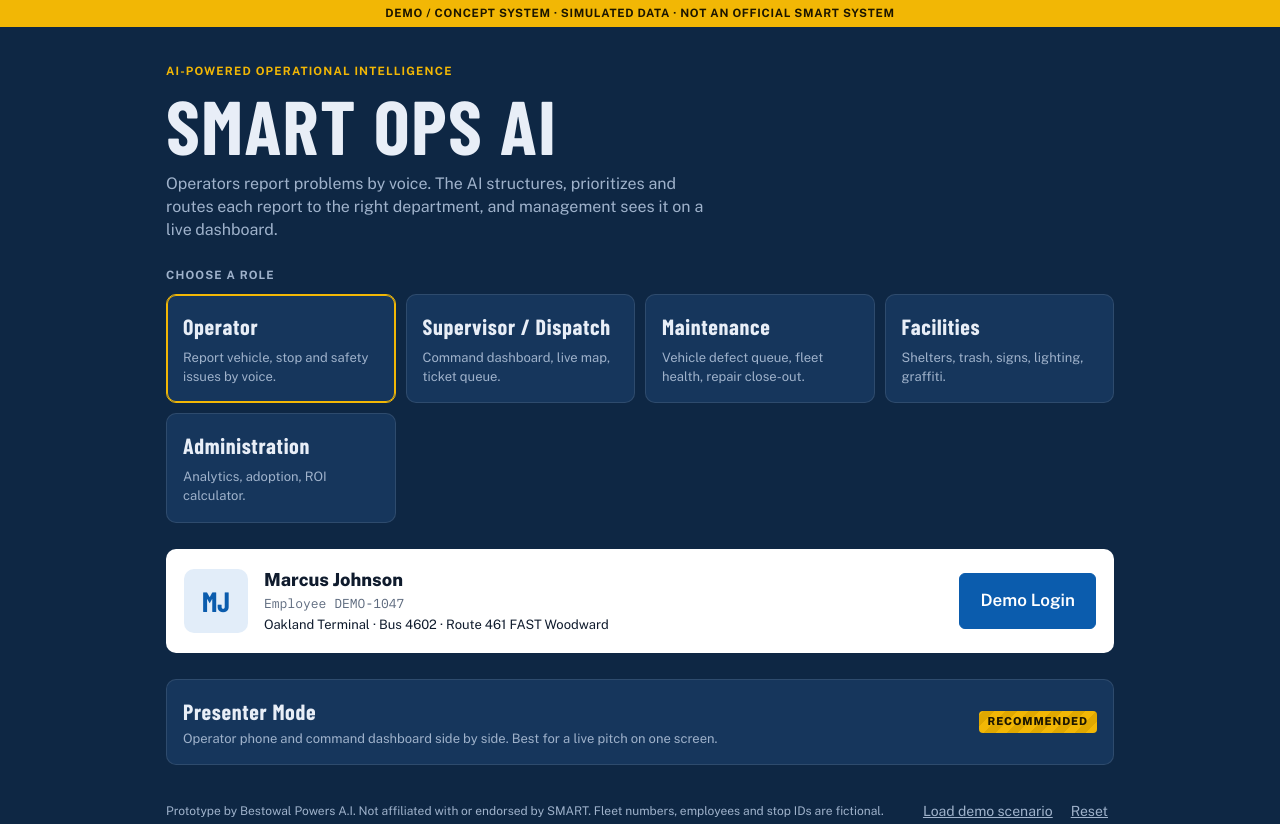
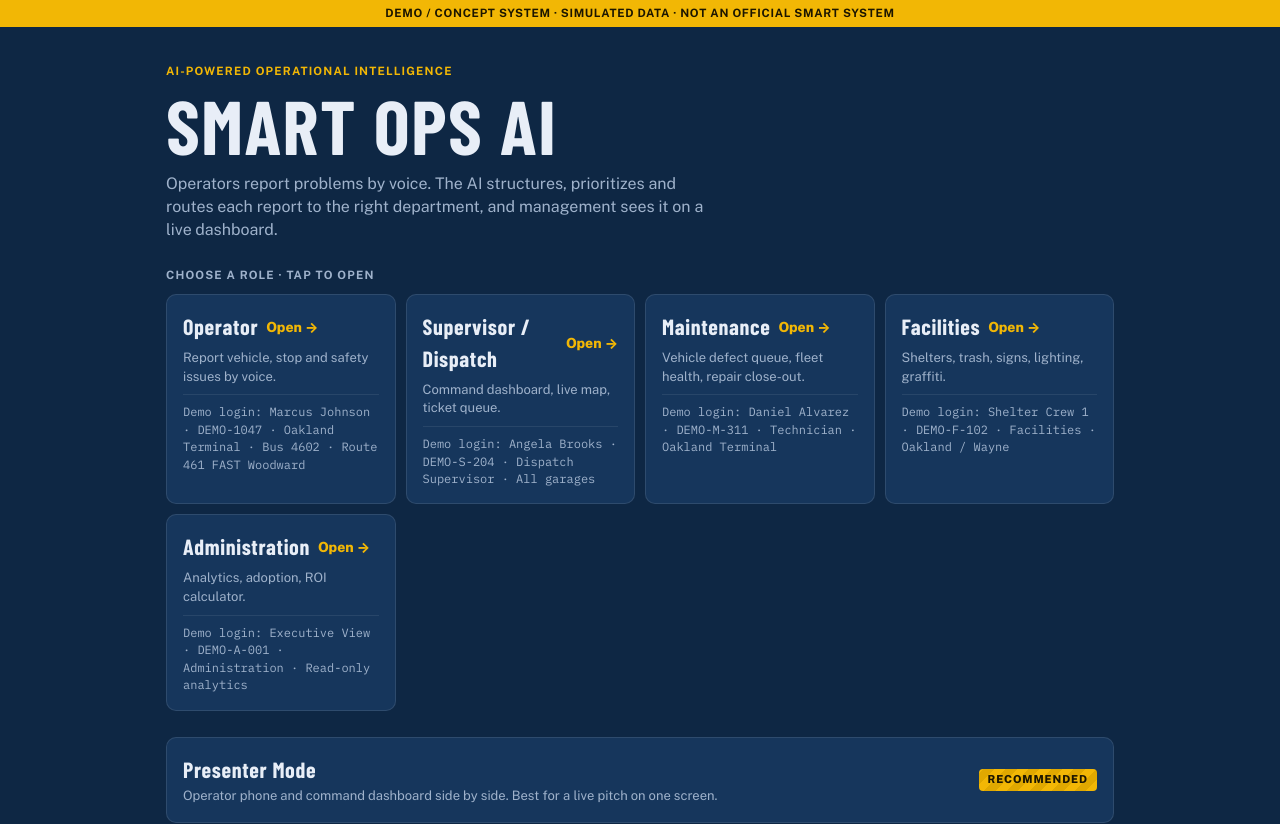
Before and after one commit to Stackedtv1/smart-ops-ai, a React (Vite) app: page / in a window 1280 px wide. Shown: the top 824 px of the page. Built offline with nearby package versions, Linux system fonts and the light colour scheme.

Commit message:
Login: role boxes open their screen in one tap; Switch role link on operator home
Co-Authored-By: Claude Opus 5.5 <noreply@anthropic.com>
Claude-Session: https://claude.ai/code/session_01J7uK1Qzv5owzEwULhTLvoz

```diff
--- a/src/lib/router.jsx
+++ b/src/lib/router.jsx
@@ -59,7 +59,8 @@ export function NavProvider({ initial = '/', syncHash = false, scrollTarget = nu
     [syncHash]
   );
 
-  const value = useMemo(() => ({ path, go, back }), [path, go, back]);
+  // embedded = a nested navigator (e.g. the phone inside Presenter Mode)
+  const value = useMemo(() => ({ path, go, back, embedded: !syncHash }), [path, go, back, syncHash]);
   return <NavCtx.Provider value={value}>{children}</NavCtx.Provider>;
 }
 
--- a/src/pages/Login.jsx
+++ b/src/pages/Login.jsx
@@ -15,7 +15,6 @@ const ROLES = [
 
 export default function Login() {
   const { go } = useNav();
-  const [role, setRole] = useState(ROLES[0]);
   const [note, setNote] = useState(null);
 
   return (
@@ -29,26 +28,18 @@ export default function Login() {
         </div>
 
         <div className="stack" style={{ gap: 10 }}>
-          <div className="eyebrow" style={{ color: 'var(--bar-muted)' }}>Choose a role</div>
+          <div className="eyebrow" style={{ color: 'var(--bar-muted)' }}>Choose a role · tap to open</div>
           <div className="roles">
             {ROLES.map((r) => (
-              <button key={r.id} className={`role ${role.id === r.id ? 'sel' : ''}`} onClick={() => setRole(r)} aria-pressed={role.id === r.id}>
-                <span className="t">{r.t}</span>
+              <button key={r.id} className="role" onClick={() => go(r.to)}>
+                <span className="row between" style={{ gap: 8 }}>
+                  <span className="t">{r.t}</span>
+                  <span className="role-go" aria-hidden="true">Open →</span>
+                </span>
                 <span className="d">{r.d}</span>
+                <span className="role-who">Demo login: {r.who.name} · {r.who.id}{r.who.lines.length ? ` · ${r.who.lines.join(' · ')}` : ''}</span>
               </button>
             ))}
-          </div>
-        </div>
-
-        <div className="idcard">
-          <div className="avatar">{role.who.name.split(' ').map((w) => w[0]).slice(0, 2).join('')}</div>
-          <div className="row wrap between" style={{ gap: 14 }}>
-            <div className="stack-sm" style={{ gap: 2 }}>
-              <div style={{ fontWeight: 800, fontSize: 18 }}>{role.who.name}</div>
-              <div className="mono small muted">Employee {role.who.id}</div>
-              <div className="small">{role.who.lines.join(' · ')}</div>
-            </div>
-            <button className="btn btn-primary btn-lg" onClick={() => go(role.to)}>Demo Login</button>
           </div>
         </div>
 
--- a/src/pages/OperatorShell.jsx
+++ b/src/pages/OperatorShell.jsx
@@ -3,7 +3,7 @@ import { OPERATOR } from '../lib/config.js';
 import { Icon } from '../components/ui.jsx';
 
 export default function OperatorShell({ title, back, children }) {
-  const { go, back: goBack } = useNav();
+  const { go, back: goBack, embedded } = useNav();
   return (
     <div className="op">
       <header className="op-top">
@@ -18,6 +18,7 @@ export default function OperatorShell({ title, back, children }) {
             )}
             <span className="sub">Bus {OPERATOR.bus} • Route {OPERATOR.route}</span>
           </div>
+          {!back && !embedded && <button className="op-back" style={{ fontSize: 14, textDecoration: 'underline' }} onClick={() => go('/')}>Switch role</button>}
         </div>
         <span className="demo-flag" style={{ marginTop: 8 }}>Demo Environment</span>
       </header>
--- a/src/styles.css
+++ b/src/styles.css
@@ -451,6 +451,9 @@ p { margin: 0; }
 .role.sel { border-color: var(--flag); box-shadow: inset 0 0 0 1px var(--flag); }
 .role .t { font-family: var(--font-display); font-size: 22px; font-weight: 700; letter-spacing: .03em; }
 .role .d { color: var(--bar-muted); font-size: 13px; }
+.role .role-go { color: var(--flag); font-weight: 800; font-size: 14px; white-space: nowrap; }
+.role .role-who { color: var(--bar-muted); font-size: 12px; font-family: var(--font-mono, ui-monospace, monospace); border-top: 1px solid rgba(255,255,255,.08); padding-top: 8px; margin-top: 2px; }
+.role:active { transform: scale(.99); border-color: var(--flag); }
 .idcard { display: grid; grid-template-columns: auto 1fr; gap: 16px; padding: 18px; border-radius: var(--r); background: var(--surface); color: var(--ink); align-items: center; }
 .idcard .avatar { width: 64px; height: 64px; border-radius: 10px; background: var(--accent-soft); color: var(--accent); display: grid; place-items: center; font-family: var(--font-display); font-weight: 700; font-size: 28px; }
 .login-foot { padding-bottom: 72px; /* clears the hosting badge in the corner */ color: var(--bar-muted); font-size: 12px; display: flex; gap: 14px; flex-wrap: wrap; align-items: center; justify-content: space-between; }
```
